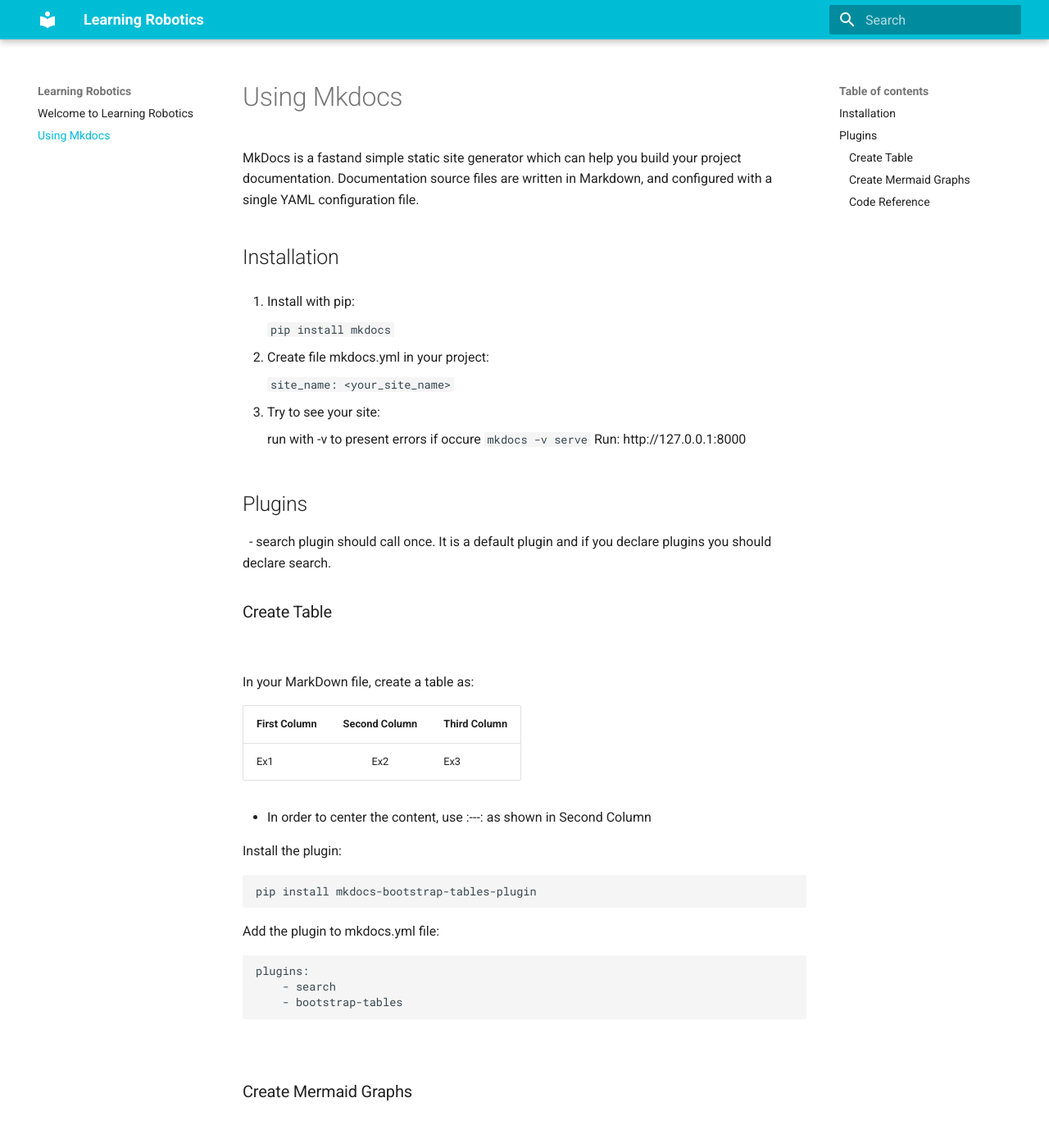
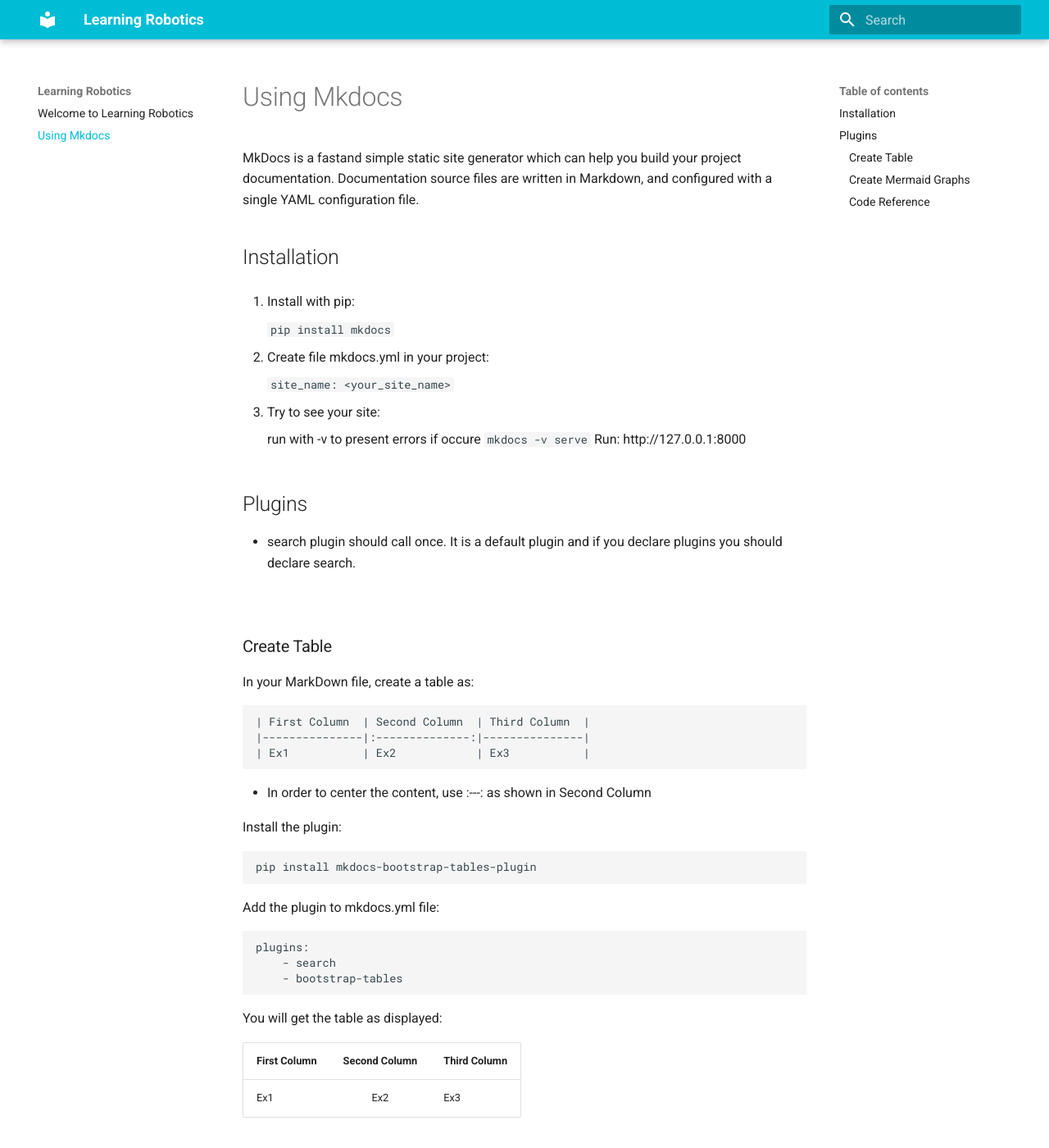
Before and after one commit to robokal/robokal-docs, an MkDocs documentation site: the page built from docs/mkdocs.md, in a window 1280 px wide and 1400 px high. Shown: the whole window at 82% size. Built offline with MkDocs 1.6.1 and Material for MkDocs 9.7.7, drawn with Linux system fonts in a browser that asks for light colours.

Commit message:
Update mkdocs.md

````diff
--- a/docs/mkdocs.md
+++ b/docs/mkdocs.md
@@ -26,18 +26,20 @@
 &nbsp;
 
 ## Plugins
-&nbsp;
+
+
 - search plugin should call once. It is a default plugin and if you declare plugins you should declare search.
 
+&nbsp;
 ### Create Table
-&nbsp;
+
 
 In your MarkDown file, create a table as:
-
+```
 | First Column  | Second Column  | Third Column  |
 |---------------|:--------------:|---------------|
 | Ex1           | Ex2            | Ex3           |
-
+```
 
 
 - In order to center the content, use :---: as shown in Second Column
@@ -53,9 +55,16 @@
     - search
     - bootstrap-tables
 ```
+You will get the table as displayed:
+
+| First Column  | Second Column  | Third Column  |
+|---------------|:--------------:|---------------|
+| Ex1           | Ex2            | Ex3           |
+
+
 &nbsp;
 ### Create Mermaid Graphs
-&nbsp;
+
 
 In your MarkDown file, create an example graph:
 
````
